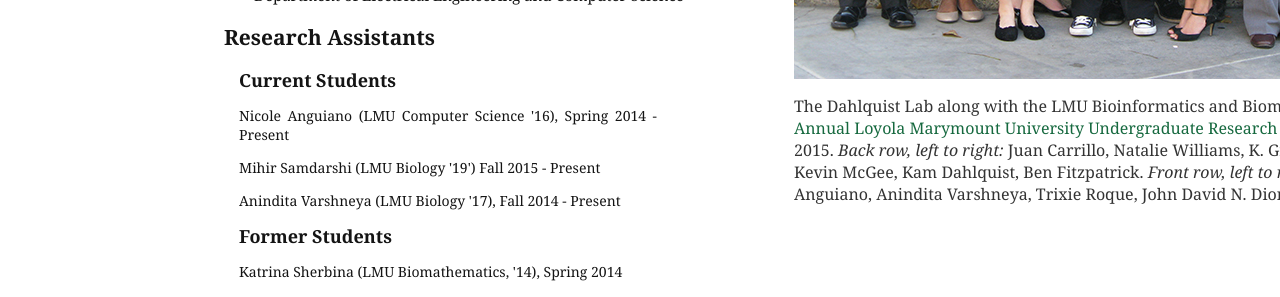
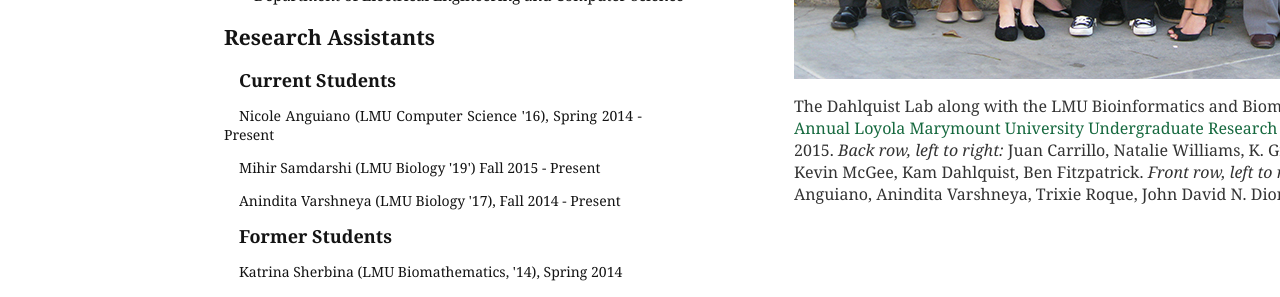
Before and after one commit to dondi/GRNsight, a Jekyll site: the page built from people.html, in a window 1280 px wide. Shown: the part 604-901 px from the top of the page. Built offline with Jekyll 4.4.1, drawn with Linux system fonts in a browser that asks for light colours; nearby versions of some CDN libraries; Markdown is read by kramdown in place of the engine named in the settings.

Commit message:
even more fixes.

```diff
--- a/assets/css/main.css
+++ b/assets/css/main.css
@@ -191,7 +191,7 @@ h3 {
 }
 
 .studentName {
-	padding-left: 15px;
+	text-indent: 15px;
 }
 
 div.abstract > iframe {
```
